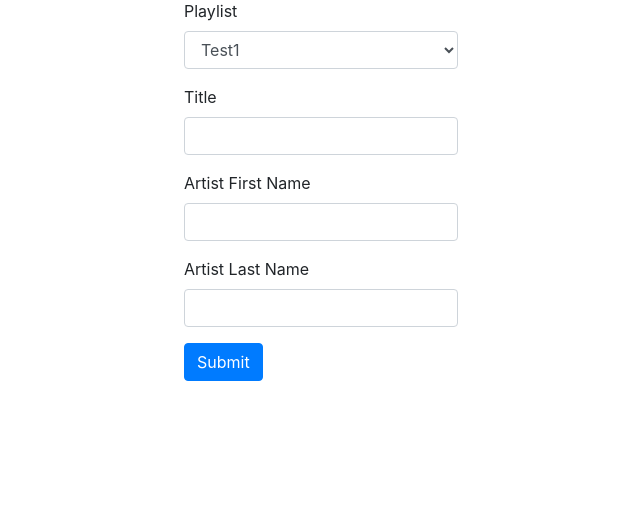
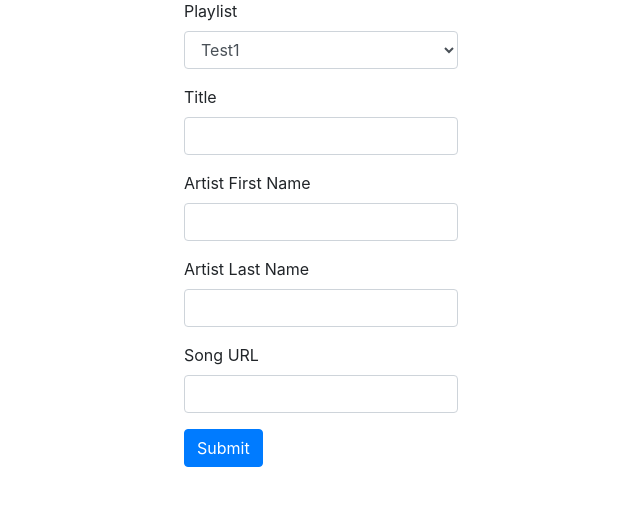
Before and after one commit to Roy-05/social-playlist, a Flask app: page /add_song in a window 1280 px wide. Shown: the part 113-619 px from the top of the page, without its empty margins (319-959 px from the left). Run offline with Flask 2, Linux system fonts and the light colour scheme; a user stored in the database is signed in; data comes from the database, SQL or seed files in the repository; both versions use the stored data as it was after the commit; some libraries are stand-ins or nearby versions.

Commit message:
Deleted old database and created new one with updated models.

```diff
--- a/socialPlaylist/forms.py
+++ b/socialPlaylist/forms.py
@@ -44,4 +44,5 @@ class AddSongForm(FlaskForm):
     title = StringField('Title', validators=[DataRequired()])
     artist_firstname = StringField('Artist First Name', validators=[DataRequired()])
     artist_lastname = StringField('Artist Last Name', validators=[DataRequired()])
+    song_url = StringField('Song URL', validators=[DataRequired()])
     submit = SubmitField('Submit')
--- a/socialPlaylist/models.py
+++ b/socialPlaylist/models.py
@@ -39,5 +39,6 @@ class Song(db.Model):
     title = db.Column(db.String(100), nullable=False)
     artist_firstname = db.Column(db.String(100), nullable=False)
     artist_lastname = db.Column(db.String(100), nullable=False)
-    # user_id = db.Column(db.Integer, db.ForeignKey('user.id'), nullable=False)  # References 'User' class (note lower case)
+    user_id = db.Column(db.Integer, db.ForeignKey('user.id'), nullable=False)  # References 'User' class (note lower case)
     playlist_id = db.Column(db.Integer, db.ForeignKey('playlists.id'), nullable=False)  # References 'Playlist' class (note lower case)
+    song_url = db.Column(db.String(100), nullable=False)
--- a/socialPlaylist/routes/routes.py
+++ b/socialPlaylist/routes/routes.py
@@ -99,7 +99,9 @@ def add_song():
         song = Song(title=form.title.data,
             artist_firstname=form.artist_firstname.data,
             artist_lastname=form.artist_lastname.data,
-            playlist_id = form.playlist_id.data)
+            playlist_id = form.playlist_id.data,
+            user_id=current_user.id,
+            song_url=form.song_url.data)
 
         db.session.add(song)
         db.session.commit()
--- a/socialPlaylist/templates/add_song.html
+++ b/socialPlaylist/templates/add_song.html
@@ -70,7 +70,21 @@
                 {% endif %}
             </div>
 
+            <div class = "form-group">
+                {{  form.song_url.label(class="form-control-label") }}
 
+                <!--Validate input and print errors if needed-->
+                {% if form.song_url.errors %}
+                    {{ form.song_url(class="form-control form-control-md is-invalid") }} <!-- Bootstrap required classes -->
+                    <div class="invalid-feedback">  <!-- Bootstrap required class, goes with is-invalid -->
+                        {% for err in form.asong_url.errors %}
+                            <span>{{ err }}</span>
+                        {% endfor %}
+                    </div>
+                {% else %}
+                    {{  form.song_url(class="form-control form-control-md") }}
+                {% endif %}
+            </div>
 
 
             <div class="form-group">
```
Also changed, not shown: projects.db (added), socialPlaylist/project.db.
